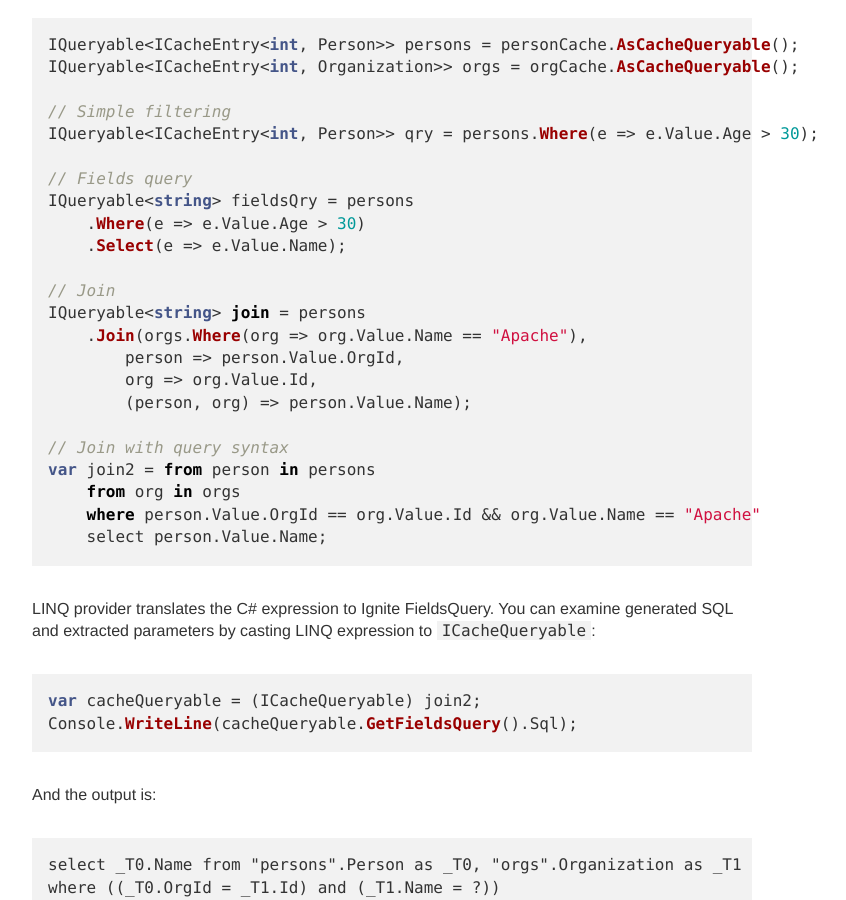
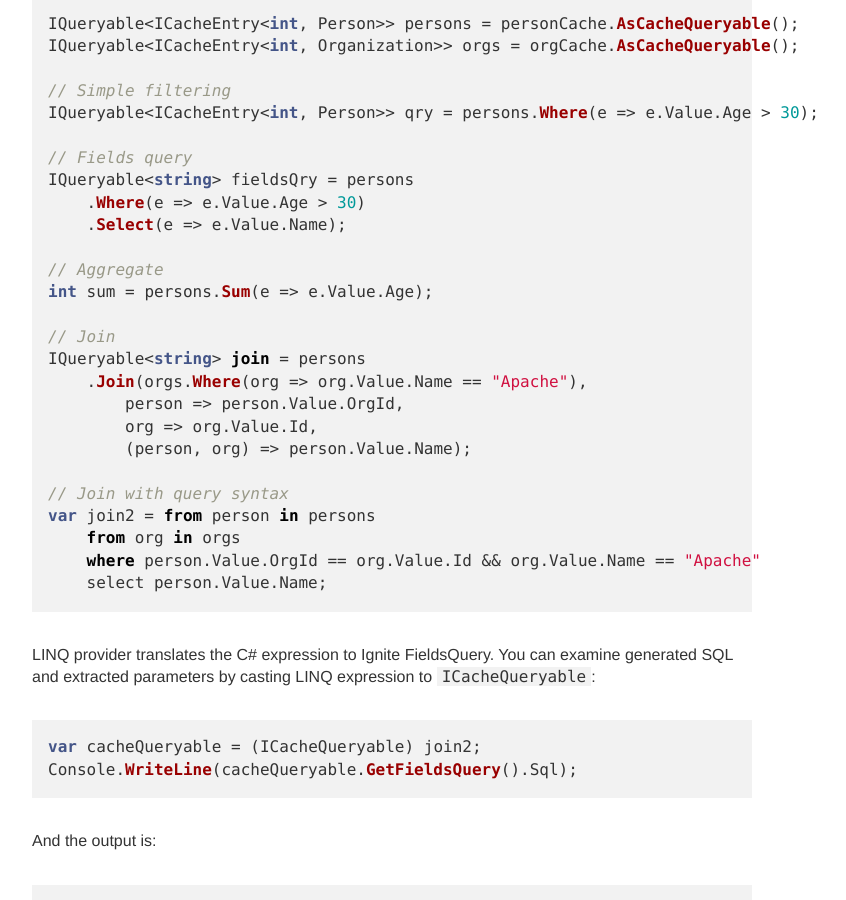
Before and after one commit to ptupitsyn/ptupitsyn.github.io, a Jekyll site: the page built from _posts/2016-07-07-Getting-Started-With-Apache-Ignite-Net-3-Sql.md, in a window 1280 px wide and 900 px high, scrolled down 6493 px. Shown: the whole window, without its empty margins (248-1094 px from the left). Built offline with Jekyll 4.4.1, drawn with Linux system fonts in a browser that asks for light colours; comment, search, counter and statistics services are not loaded.

Commit message:
Fix screenshot

```diff
--- a/_posts/2016-07-07-Getting-Started-With-Apache-Ignite-Net-3-Sql.md
+++ b/_posts/2016-07-07-Getting-Started-With-Apache-Ignite-Net-3-Sql.md
@@ -245,6 +245,9 @@ IQueryable<string> fieldsQry = persons
     .Where(e => e.Value.Age > 30)
     .Select(e => e.Value.Name);
 
+// Aggregate
+int sum = persons.Sum(e => e.Value.Age);
+
 // Join
 IQueryable<string> join = persons
     .Join(orgs.Where(org => org.Value.Name == "Apache"),
```
Also changed, not shown: images/2016-07-07-Getting-Started-With-Apache-Ignite-Net-3-Sql/h2-debug-console.png.
